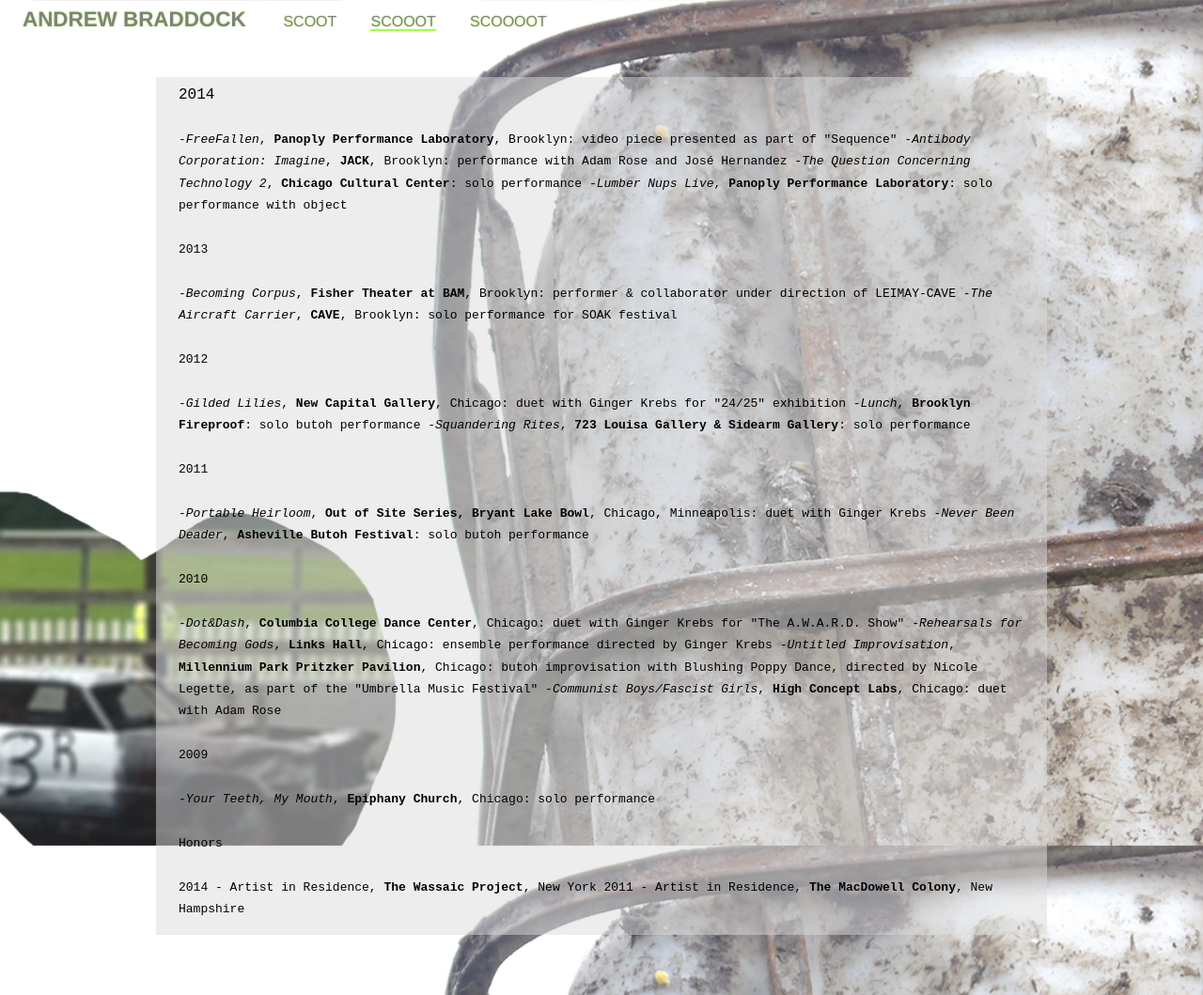
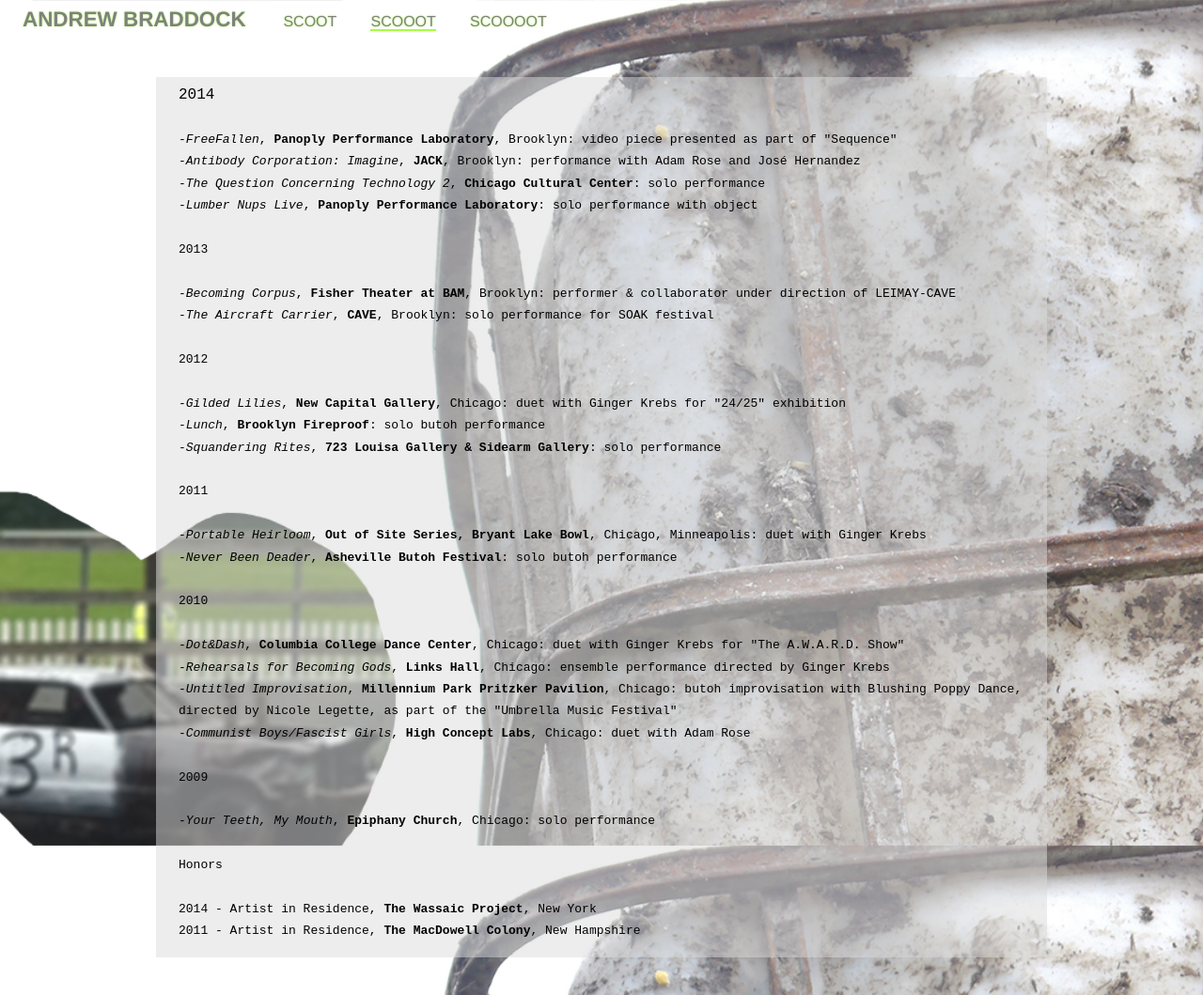
Before and after one commit to scootfence/scootfence.github.io, a Jekyll site: the page built from about.md, in a window 1280 px wide. Shown: the whole page at 94% size. Built offline with Jekyll 4.4.1, drawn with Linux system fonts in a browser that asks for light colours; Markdown is read by kramdown in place of the engine named in the settings.

```diff
--- a/about.md
+++ b/about.md
@@ -9,32 +9,32 @@ permalink: about/index.html
 </font>
 <br><br>
 -<i>FreeFallen</i>, <b>Panoply Performance Laboratory</b>, Brooklyn: video piece presented as part of "Sequence"
--<i>Antibody Corporation: Imagine</i>, <b>JACK</b>, Brooklyn: performance with Adam Rose and José Hernandez
--<i>The Question Concerning Technology 2</i>, <b>Chicago Cultural Center</b>: solo performance
--<i>Lumber Nups Live</i>, <b>Panoply Performance Laboratory</b>: solo performance with object
+<br>-<i>Antibody Corporation: Imagine</i>, <b>JACK</b>, Brooklyn: performance with Adam Rose and José Hernandez
+<br>-<i>The Question Concerning Technology 2</i>, <b>Chicago Cultural Center</b>: solo performance
+<br>-<i>Lumber Nups Live</i>, <b>Panoply Performance Laboratory</b>: solo performance with object
 <br><br>
 2013
 <br><br>
 -<i>Becoming Corpus</i>, <b>Fisher Theater at BAM</b>, Brooklyn: performer & collaborator under direction of LEIMAY-CAVE
--<i>The Aircraft Carrier</i>, <b>CAVE</b>, Brooklyn: solo performance for SOAK festival
+<br>-<i>The Aircraft Carrier</i>, <b>CAVE</b>, Brooklyn: solo performance for SOAK festival
 <br><br>
 2012
 <br><br>
 -<i>Gilded Lilies</i>, <b>New Capital Gallery</b>, Chicago: duet with Ginger Krebs for "24/25" exhibition
--<i>Lunch</i>, <b>Brooklyn Fireproof</b>: solo butoh performance
--<i>Squandering Rites</i>, <b>723 Louisa Gallery & Sidearm Gallery</b>: solo performance
+<br>-<i>Lunch</i>, <b>Brooklyn Fireproof</b>: solo butoh performance
+<br>-<i>Squandering Rites</i>, <b>723 Louisa Gallery & Sidearm Gallery</b>: solo performance
 <br><br>
 2011
 <br><br>
 -<i>Portable Heirloom</i>, <b>Out of Site Series, Bryant Lake Bowl</b>, Chicago, Minneapolis: duet with Ginger Krebs
--<i>Never Been Deader</i>, <b>Asheville Butoh Festival</b>: solo butoh performance
+<br>-<i>Never Been Deader</i>, <b>Asheville Butoh Festival</b>: solo butoh performance
 <br><br>
 2010
 <br><br>
 -<i>Dot&Dash</i>, <b>Columbia College Dance Center</b>, Chicago: duet with Ginger Krebs for "The A.W.A.R.D. Show"
--<i>Rehearsals for Becoming Gods</i>, <b>Links Hall</b>, Chicago: ensemble performance directed by Ginger Krebs
--<i>Untitled Improvisation</i>, <b>Millennium Park Pritzker Pavilion</b>, Chicago: butoh improvisation with Blushing Poppy Dance, directed by Nicole Legette, as part of the "Umbrella Music Festival"
--<i>Communist Boys/Fascist Girls</i>, <b>High Concept Labs</b>, Chicago: duet with Adam Rose
+<br>-<i>Rehearsals for Becoming Gods</i>, <b>Links Hall</b>, Chicago: ensemble performance directed by Ginger Krebs
+<br>-<i>Untitled Improvisation</i>, <b>Millennium Park Pritzker Pavilion</b>, Chicago: butoh improvisation with Blushing Poppy Dance, directed by Nicole Legette, as part of the "Umbrella Music Festival"
+<br>-<i>Communist Boys/Fascist Girls</i>, <b>High Concept Labs</b>, Chicago: duet with Adam Rose
 <br><br>
 2009
 <br><br>
@@ -43,5 +43,5 @@ permalink: about/index.html
 Honors
 <br><br>
 2014 - Artist in Residence, <b>The Wassaic Project</b>, New York
-2011 - Artist in Residence, <b>The MacDowell Colony</b>, New Hampshire
+<br>2011 - Artist in Residence, <b>The MacDowell Colony</b>, New Hampshire
 </font>
```
